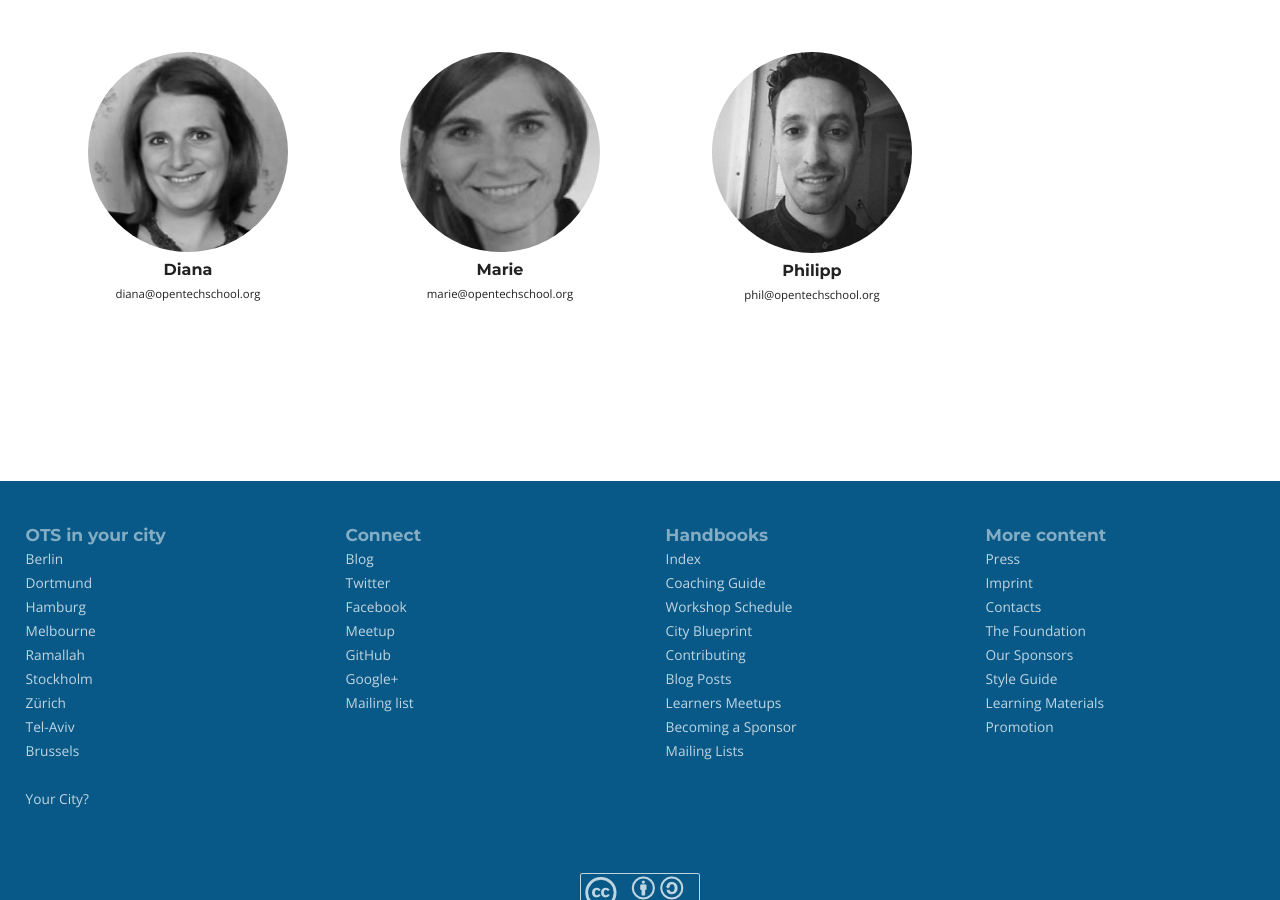
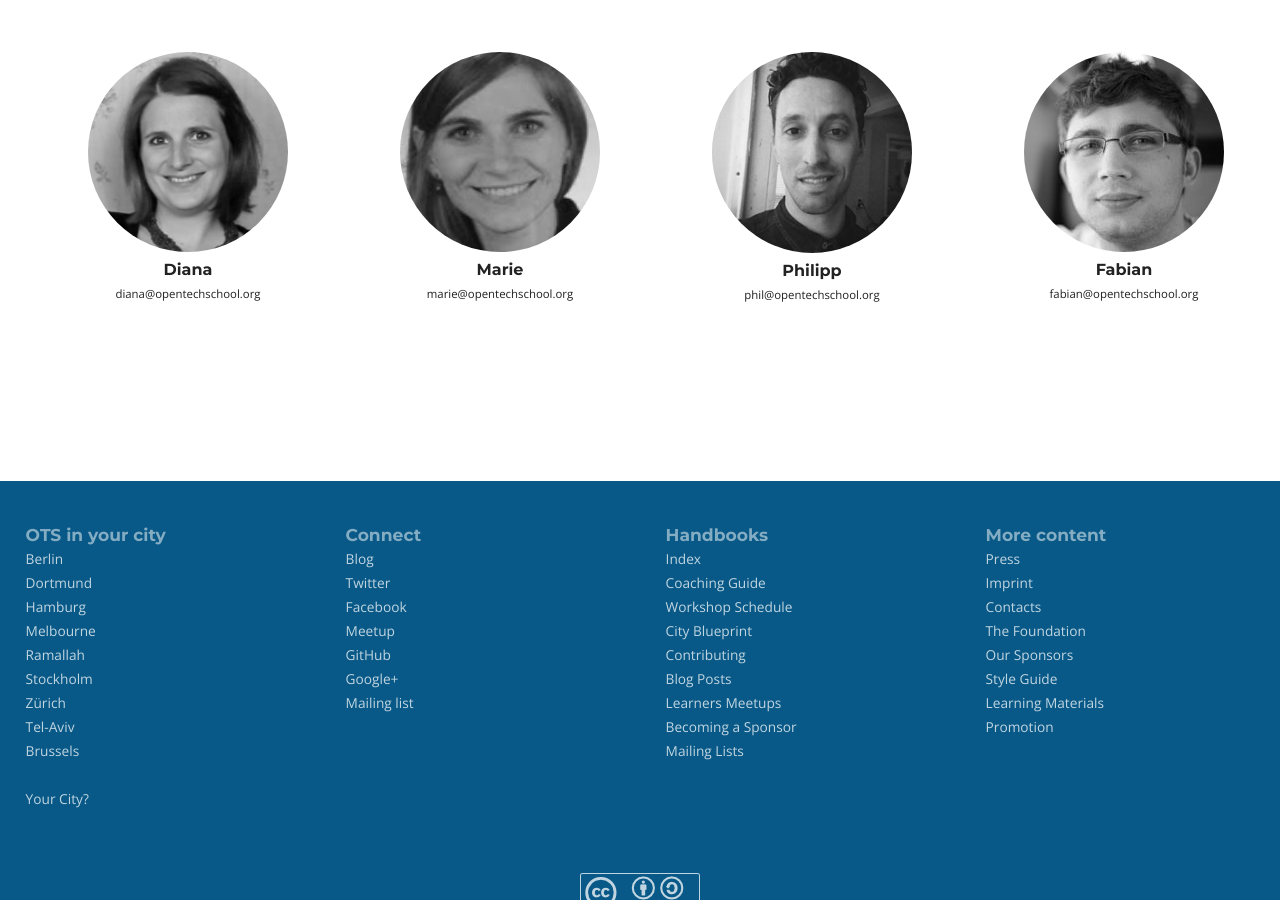
Before and after one commit to OpenTechSchool/www.opentechschool.org, a Jekyll site: the page built from hamburg/index.html, in a window 1280 px wide and 900 px high, scrolled down 1233 px. Built offline with Jekyll 4.4.1, drawn with Linux system fonts in a browser that asks for light colours; nearby versions of some CDN libraries.

Commit message:
add fabian to chapter hamburg

```diff
--- a/hamburg/index.html
+++ b/hamburg/index.html
@@ -41,6 +41,12 @@ custom_events: "<div class=\"event\">
     <p>phil@opentechschool.org</p>
   </li>
 
+  <li class="member">
+    <img src="{{site.baseurl}}images/team/fabian.jpg">
+    <h3>Fabian</h3>
+    <p>fabian@opentechschool.org</p>
+  </li>
+
 </ul>
 
 <!-- <div style="display: block; margin: 15px auto; width:522px">
```
Also changed, not shown: images/team/fabian.jpg (added).
